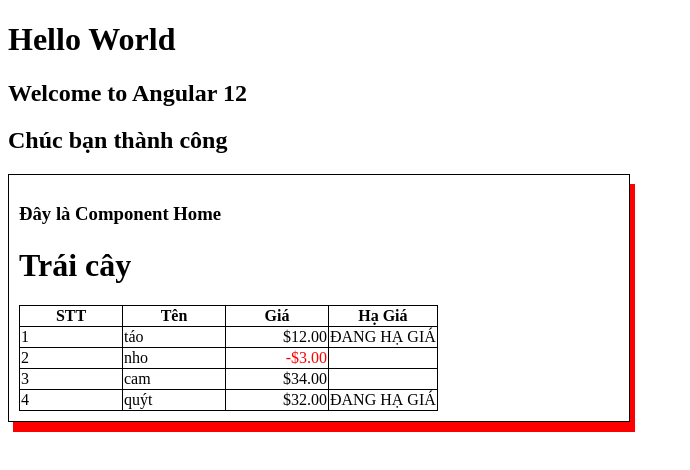
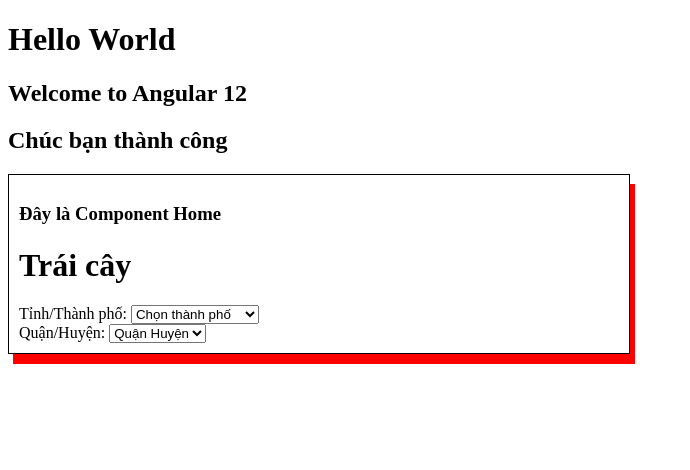
Before and after one commit to namph43/Angular12, an Angular app: page / in a window 1280 px wide. Shown: the top 470 px of the page, without its empty margins (0-690 px from the left). Built offline with nearby package versions, Linux system fonts and the light colour scheme.

Commit message:
ngFor-Combobox

```diff
--- a/src/app/home/home.component.html
+++ b/src/app/home/home.component.html
@@ -1,23 +1,18 @@
 <div class="test">
     <h3>Đây là Component Home</h3>
     <h1>Trái cây</h1>
-    <table class="table">
-        <tr>
-            <th>STT</th>
-            <th>Tên</th>
-            <th>Giá</th>
-            <th>Hạ Giá</th>
-        </tr>
-        <tr *ngFor="let trai of traiCay2; let i = index">
-            <td>{{i+1}}</td>
-            <td>{{ trai.ten | lowercase }}</td>
-            <td class="right">
-                <span [ngClass]="{'so-am': trai.gia <0}">{{trai.gia | currency:"USD":"symbol":"1.2"}}</span>
-            </td>
-            <td>
-                <span>{{trai.haGia | onSale | uppercase}}</span>
-            </td>
-        </tr>
-      </table>
+        Tỉnh/Thành phố:
+      <select id="city" (change)="changeCity($event)">
+        <option *ngFor="let data of vietnamData" value="{{data.city}}">
+            {{data.city}}
+        </option>
+      </select>
+      <br/>
+      Quận/Huyện:
+      <select id="district">
+        <option *ngFor="let district of district" value="{{district}}">
+            {{district}}
+        </option>
+      </select>
 
 </div>
--- a/src/app/home/home.component.ts
+++ b/src/app/home/home.component.ts
@@ -16,7 +16,33 @@ export class HomeComponent implements OnInit{
     {ten: 'Quýt', gia: 32, haGia: true},
   ];
 
+  public district: string[] =['Quận Huyện'];
+  public vietnamData=[ {city:'Chọn thành phố', district:['Quận Huyện']},
+    {city:'An Giang', district:["Thành phố Long Xuyên","Thành phố Châu Đốc","Thị xã Tân Châu","Huyện An Phú","Huyện Châu Phú","Huyện Châu Thành","Huyện Chợ Mới","Huyện Phú Tân","Huyện Thoại Sơn","Huyện Tịnh Biên","Huyện Tri Tôn"]}
+  ,{city:'Bà Rịa- Vũng Tàu', district:["Thành phố Vũng Tàu","Thị xã Bà Rịa","Thị xã Phú Mỹ","Huyện Châu Đức","Huyện Côn Đảo","Huyện Đất Đỏ","Huyện Long Điền","Huyện Tân Thành","Huyện Xuyên Mộc"]},
+  {city:'Hải Dương', district:["Thành phố Hải Dương","Thị xã Chí Linh","Huyện Bình Giang","Huyện Cẩm Giàng","Huyện Gia Lộc","Huyện Kim Thành","Huyện Kinh Môn","Huyện Nam Sách","Huyện Ninh Giang","Huyện Thanh Hà","Huyện Thanh Miện","Huyện Tứ Kỳ"]},
+  {city:'Hà Nội', district:["Quận Ba Đình","Huyện Ba Vì","Quận Bắc Từ Liêm","Quận Cầu Giấy","Huyện Chương Mỹ","Huyện Đan Phượng","Huyện Đông Anh","Quận Đống Đa","Huyện Gia Lâm","Quận Hà Đông","Quận Hai Bà Trưng","Huyện Hoài Đức","Quận Hoàn Kiếm","Quận Hoàng Mai","Quận Long Biên","Huyện Mê Linh","Huyện Mỹ Đức","Quận Nam Từ Liêm","Huyện Phú Xuyên","Huyện Phúc Thọ","Huyện Quốc Oai","Huyện Sóc Sơn","Thị xã Sơn Tây","Quận Tây Hồ","Huyện Thạch Thất","Huyện Thanh Oai","Huyện Thanh Trì","Quận Thanh Xuân","Huyện Thường Tín","Huyện Ứng Hòa"]}
+
+  ]
+
   public ngOnInit(): void {
-    console.log('trai cay = ', this.traiCay2);
+    console.log('vietnamData = ', this.vietnamData);
+  }
+
+  public changeCity(event:any): void{
+    const city =event.target.value;
+    if(!city){
+      return;
+    }
+
+    // cách 1
+    // const search = this.vietnamData.filter(data => data.city === city);
+    // console.log('search', search);
+    // if(search && search.length>0){
+    //   this.district = search[0].district;
+    // }
+
+    // cách 2
+    this.district = this.vietnamData.find(data => data.city === city)?.district || [];
   }
 }
```
Also changed, not shown: src/app/home/home.component.scss (line endings or trailing spaces).
